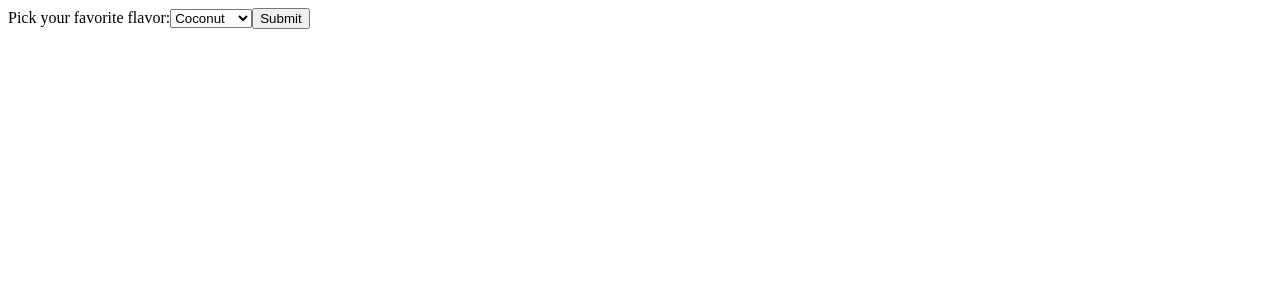
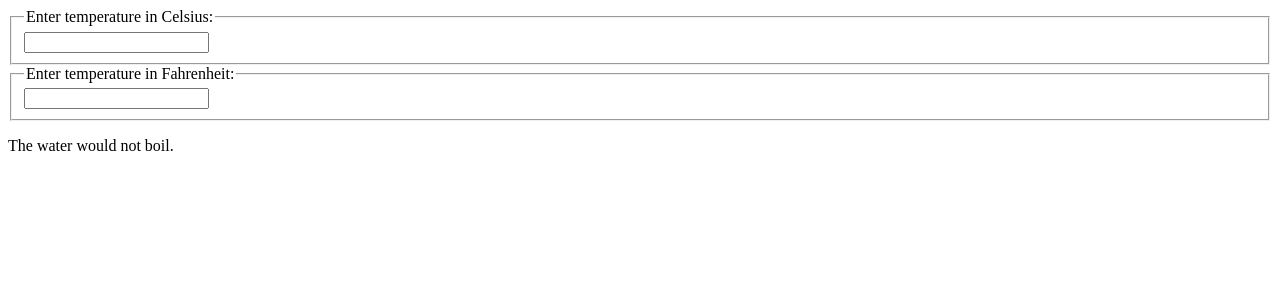
Before and after one commit to sebas99cano/fundamentos-react, a React (Create React App) app: page / in a window 1280 px wide. Shown: the top 300 px of the page. Built offline with nearby package versions, Linux system fonts and the light colour scheme.

Commit message:
convertidor de temperaturas

```diff
--- a/src/index.js
+++ b/src/index.js
@@ -2,45 +2,98 @@
 import ReactDOM from 'react-dom';
 import reportWebVitals from './reportWebVitals';
 
-import App from "./App";
+function BoilingVerdict(props) {
+    if (props.celsius >= 100) {
+        return <p>The water would boil.</p>;
+    }
+    return <p>The water would not boil.</p>;
+}
 
-class FlavorForm extends React.Component {
+class Calculator extends React.Component {
     constructor(props) {
         super(props);
-        this.state = {value: 'coconut'};
-
-        this.handleChange = this.handleChange.bind(this);
-        this.handleSubmit = this.handleSubmit.bind(this);
+        this.handleCelsiusChange = this.handleCelsiusChange.bind(this);
+        this.handleFahrenheitChange = this.handleFahrenheitChange.bind(this);
+        this.state = {temperature: '', scale: 'c'};
     }
 
-    handleChange(event) {
-        this.setState({value: event.target.value});
+    handleCelsiusChange(temperature) {
+        this.setState({scale: 'c', temperature});
     }
 
-    handleSubmit(event) {
-        alert('Your favorite flavor is: ' + this.state.value);
-        event.preventDefault();
+    handleFahrenheitChange(temperature) {
+        this.setState({scale: 'f', temperature});
     }
 
     render() {
+        const scale = this.state.scale;
+        const temperature = this.state.temperature;
+        const celsius = scale === 'f' ? tryConvert(temperature, toCelsius) : temperature;
+        const fahrenheit = scale === 'c' ? tryConvert(temperature, toFahrenheit) : temperature;
+
         return (
-            <form onSubmit={this.handleSubmit}>
-                <label>
-                    Pick your favorite flavor:
-                    <select value={this.state.value} onChange={this.handleChange}>
-                        <option value="grapefruit">Grapefruit</option>
-                        <option value="lime">Lime</option>
-                        <option value="coconut">Coconut</option>
-                        <option value="mango">Mango</option>
-                    </select>
-                </label>
-                <input type="submit" value="Submit" />
-            </form>
+            <div>
+                <TemperatureInput
+                    scale="c"
+                    temperature={celsius}
+                    onTemperatureChange={this.handleCelsiusChange} />
+                <TemperatureInput
+                    scale="f"
+                    temperature={fahrenheit}
+                    onTemperatureChange={this.handleFahrenheitChange} />
+                <BoilingVerdict
+                    celsius={parseFloat(celsius)} />
+            </div>
         );
     }
 }
+const scaleNames = {
+    c: 'Celsius',
+    f: 'Fahrenheit'
+};
+
+class TemperatureInput extends React.Component {
+    constructor(props) {
+        super(props);
+        this.handleChange = this.handleChange.bind(this);
+    }
+
+    handleChange(e) {
+        this.props.onTemperatureChange(e.target.value);
+    }
+
+    render() {
+        const temperature = this.props.temperature;
+        const scale = this.props.scale;
+        return (
+            <fieldset>
+                <legend>Enter temperature in {scaleNames[scale]}:</legend>
+                <input value={temperature}
+                       onChange={this.handleChange} />
+            </fieldset>
+        );
+    }
+}
+
+function toCelsius(fahrenheit) {
+    return (fahrenheit - 32) * 5 / 9;
+}
+
+function toFahrenheit(celsius) {
+    return (celsius * 9 / 5) + 32;
+}
+
+function tryConvert(temperature, convert) {
+    const input = parseFloat(temperature);
+    if (Number.isNaN(input)) {
+        return '';
+    }
+    const output = convert(input);
+    const rounded = Math.round(output * 1000) / 1000;
+    return rounded.toString();
+}
 ReactDOM.render(
-    <FlavorForm />,
+    <Calculator />,
     document.getElementById('root')
 );
 // If you want to start measuring performance in your app, pass a function
```
